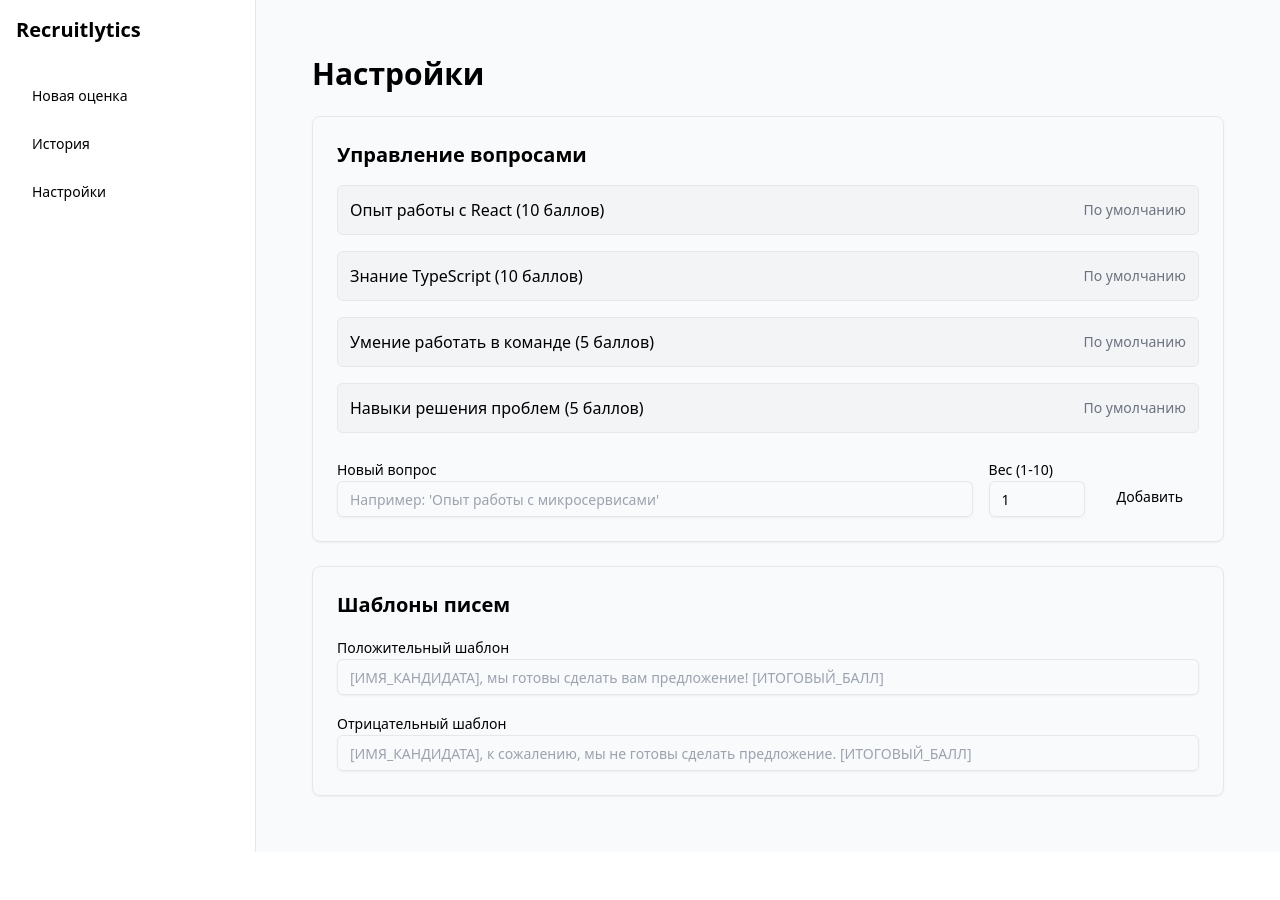
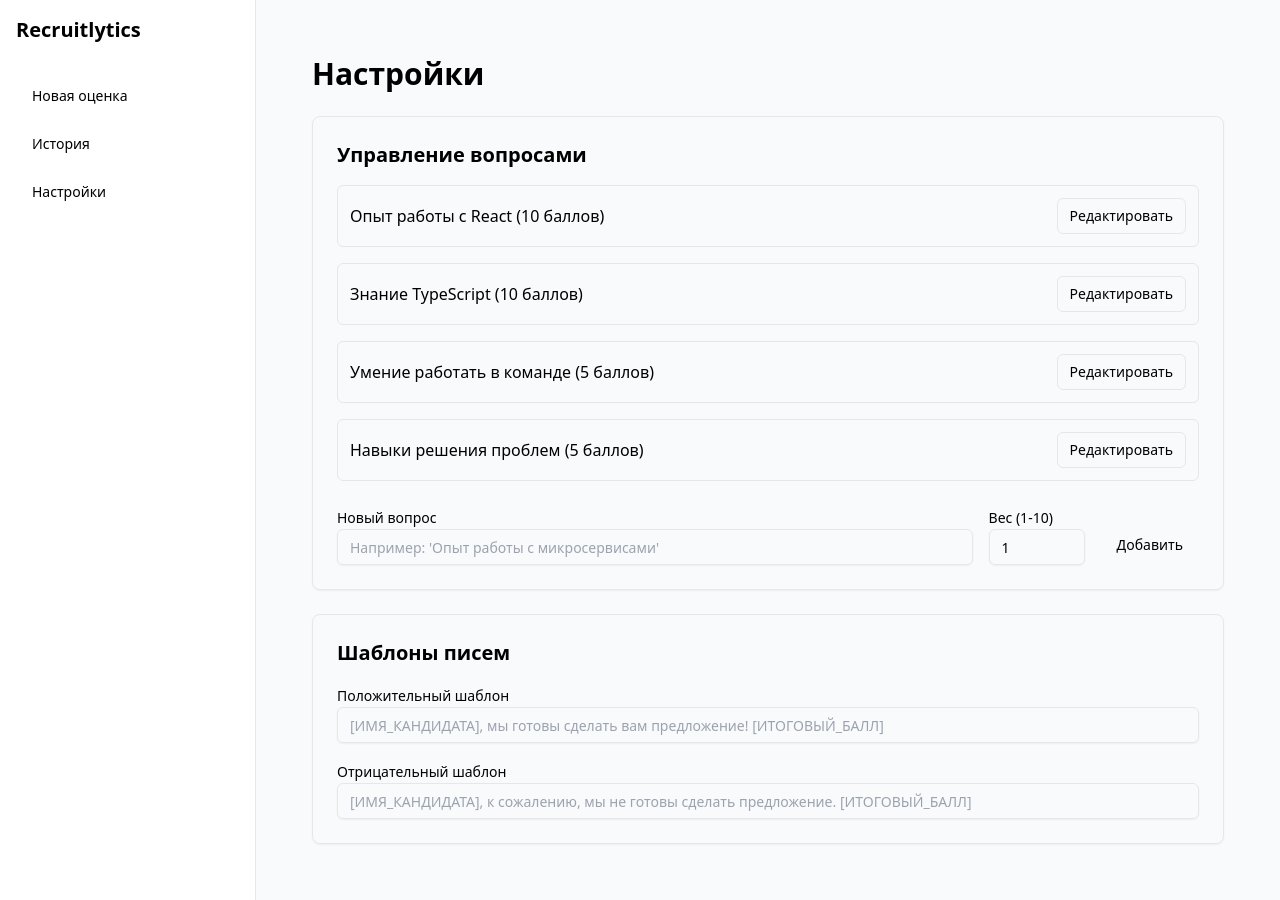
Before and after one commit to haaum666/Recruitlytics, a React (Vite) app: page / in a window 1280 px wide. Both pictures are taken after a click on the button "Настройки". Before the commit the page ends 852 px from the top, so only its background shows below. Built offline with nearby package versions, Linux system fonts and the light colour scheme.

Commit message:
Update SettingsPage.jsx

```diff
--- a/src/pages/SettingsPage.jsx
+++ b/src/pages/SettingsPage.jsx
@@ -7,38 +7,60 @@ import { Button } from '../components/ui/button';
 import { questions as defaultQuestions } from '../config/questions.js';
 
 function SettingsPage() {
-  const [customQuestions, setCustomQuestions] = useState([]);
+  const [allQuestions, setAllQuestions] = useState([]);
   const [newQuestionText, setNewQuestionText] = useState('');
   const [newQuestionWeight, setNewQuestionWeight] = useState(1);
+  const [editingQuestionId, setEditingQuestionId] = useState(null);
   const [emailTemplates, setEmailTemplates] = useState({ positive: '', negative: '' });
 
   useEffect(() => {
-    const savedQuestions = getFromLocalStorage('customQuestions', []);
-    setCustomQuestions(savedQuestions);
+    const savedCustomQuestions = getFromLocalStorage('customQuestions', []);
+    const combinedQuestions = [
+      ...defaultQuestions,
+      ...savedCustomQuestions
+    ];
+    setAllQuestions(combinedQuestions);
     const savedTemplates = getFromLocalStorage('emailTemplates', { positive: '', negative: '' });
     setEmailTemplates(savedTemplates);
   }, []);
 
-  const handleAddQuestion = () => {
+  const handleEditClick = (question) => {
+    setNewQuestionText(question.text);
+    setNewQuestionWeight(question.weight);
+    setEditingQuestionId(question.id);
+  };
+
+  const handleAddOrUpdateQuestion = () => {
     if (newQuestionText.trim() !== '') {
-      const weight = Math.max(1, Math.min(10, Number(newQuestionWeight)));
+      let updatedQuestions;
+      if (editingQuestionId) {
+        updatedQuestions = allQuestions.map(q =>
+          q.id === editingQuestionId
+            ? { ...q, text: newQuestionText, weight: Number(newQuestionWeight) }
+            : q
+        );
+        setEditingQuestionId(null);
+      } else {
         const newQuestion = {
           id: Date.now(),
           text: newQuestionText,
-        weight: weight,
+          weight: Number(newQuestionWeight),
         };
-      const updatedQuestions = [...customQuestions, newQuestion];
-      setCustomQuestions(updatedQuestions);
-      saveToLocalStorage('customQuestions', updatedQuestions);
+        updatedQuestions = [...allQuestions, newQuestion];
+      }
+      setAllQuestions(updatedQuestions);
+      const customQuestionsToSave = updatedQuestions.filter(q => !defaultQuestions.some(defaultQ => defaultQ.id === q.id));
+      saveToLocalStorage('customQuestions', customQuestionsToSave);
       setNewQuestionText('');
       setNewQuestionWeight(1);
     }
   };
 
   const handleDeleteQuestion = (id) => {
-    const updatedQuestions = customQuestions.filter(q => q.id !== id);
-    setCustomQuestions(updatedQuestions);
-    saveToLocalStorage('customQuestions', updatedQuestions);
+    const updatedQuestions = allQuestions.filter(q => q.id !== id);
+    setAllQuestions(updatedQuestions);
+    const customQuestionsToSave = updatedQuestions.filter(q => !defaultQuestions.some(defaultQ => defaultQ.id === q.id));
+    saveToLocalStorage('customQuestions', customQuestionsToSave);
   };
 
   const handleTemplateChange = (type, value) => {
@@ -56,18 +78,19 @@ function SettingsPage() {
         <CardContent className="pt-6">
           <h2 className="text-xl font-semibold mb-4">Управление вопросами</h2>
           <div className="space-y-4">
-            {defaultQuestions.map(q => (
-              <div key={q.id} className="flex items-center justify-between p-3 border rounded-md bg-gray-100">
-                <span>{q.text} ({q.weight} баллов)</span>
-                <span className="text-sm text-gray-500">По умолчанию</span>
-              </div>
-            ))}
-            {customQuestions.map(q => (
+            {allQuestions.map(q => (
               <div key={q.id} className="flex items-center justify-between p-3 border rounded-md">
                 <span>{q.text} ({q.weight} баллов)</span>
+                <div className="space-x-2">
+                  <Button onClick={() => handleEditClick(q)} variant="outline" size="sm">
+                    Редактировать
+                  </Button>
+                  {defaultQuestions.every(defaultQ => defaultQ.id !== q.id) && (
                     <Button onClick={() => handleDeleteQuestion(q.id)} variant="destructive" size="sm">
                       Удалить
                     </Button>
+                  )}
+                </div>
               </div>
             ))}
           </div>
@@ -92,8 +115,8 @@ function SettingsPage() {
                 onChange={(e) => setNewQuestionWeight(e.target.value)}
               />
             </div>
-            <Button onClick={handleAddQuestion} className="mt-auto">
-              Добавить
+            <Button onClick={handleAddOrUpdateQuestion} className="mt-auto">
+              {editingQuestionId ? 'Сохранить' : 'Добавить'}
             </Button>
           </div>
         </CardContent>
```
Lines whose indentation alone changed are shown as unchanged.
